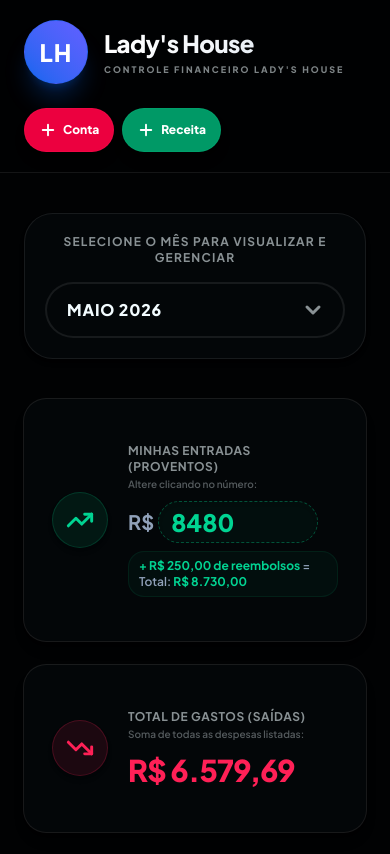
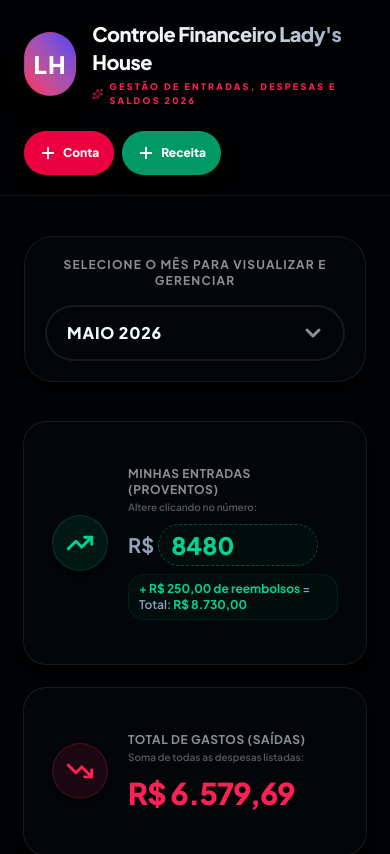
Before and after one commit to hpeixotosp/dashflavio, a Next.js app: page / in a window 390 px wide. Shown: the top 854 px of the page. Built offline with nearby package versions, Linux system fonts and the light colour scheme.

Commit message:
feat: enhance header design to highlight Controle Financeiro Lady's House, improve delete confirmation for accounts vs credits, add Excluir column header

```diff
--- a/src/components/dashboard-client.tsx
+++ b/src/components/dashboard-client.tsx
@@ -453,9 +453,14 @@ export default function DashboardClient() {
     }, 1000);
   };
 
-  // Excluir qualquer conta! ("eu devo ter a opção de excluí-la.")
+  // Excluir qualquer conta ou reembolso!
   const handleDeleteExpense = (expenseId: string) => {
-    if (confirm("Você deseja realmente excluir esta conta da lista deste mês?")) {
+    const month = data.find(m => m.id === selectedMonthId);
+    const item = month?.expenses.find(e => e.id === expenseId);
+    const isCredit = item?.type === "adjustment";
+    const typeText = isCredit ? "este crédito/reembolso" : "esta conta";
+
+    if (confirm(`Você deseja realmente excluir ${typeText} da lista deste mês?`)) {
       const updated = data.map(m => {
         if (m.id === selectedMonthId) {
           return { ...m, expenses: m.expenses.filter(e => e.id !== expenseId) };
@@ -605,15 +610,15 @@ export default function DashboardClient() {
           <div className="mx-auto flex flex-col md:flex-row max-w-7xl items-start md:items-center justify-between px-6 py-5 md:px-8 gap-4 md:gap-0">
 
             <div className="flex items-center gap-4">
-              <div className="flex h-16 w-16 items-center justify-center rounded-full bg-gradient-to-tr from-primary to-indigo-500 text-white font-black text-2xl shadow-xl shadow-primary/25 border border-primary/20 tracking-wider">
+              <div className="flex h-16 w-16 items-center justify-center rounded-full bg-gradient-to-tr from-rose-500 to-indigo-600 text-white font-black text-2xl shadow-xl shadow-rose-550/25 border border-rose-500/20 tracking-wider">
                 LH
               </div>
               <div>
-                <h1 className="font-black tracking-tight bg-gradient-to-r from-white via-slate-100 to-slate-300 bg-clip-text text-transparent flex items-center gap-2 text-2xl md:text-3xl">
-                  Lady&apos;s House
+                <h1 className="font-black tracking-tight bg-gradient-to-r from-white via-slate-200 to-slate-400 bg-clip-text text-transparent flex items-center gap-2 text-xl md:text-3xl">
+                  Controle Financeiro Lady&apos;s House
                 </h1>
-                <p className="text-muted-foreground/90 font-black text-[9px] md:text-[10px] uppercase tracking-[0.22em] mt-1">
-                  CONTROLE FINANCEIRO LADY&apos;S HOUSE
+                <p className="text-rose-500 font-extrabold text-[9px] md:text-[10px] uppercase tracking-[0.25em] mt-1 flex items-center gap-1.5">
+                  <Sparkles className="h-3.5 w-3.5 text-rose-500 animate-pulse" /> GESTÃO DE ENTRADAS, DESPESAS E SALDOS 2026
                 </p>
               </div>
             </div>
@@ -1142,7 +1147,7 @@ function TableExpensesList({
             <TableHead className="hidden md:table-cell w-[100px] font-extrabold text-slate-400 text-xs uppercase tracking-wider">Tipo</TableHead>
             <TableHead className="w-[110px] md:w-[150px] text-right font-extrabold text-slate-400 text-xs uppercase tracking-wider">Valor</TableHead>
             <TableHead className="w-[70px] text-center font-extrabold text-slate-400 text-xs uppercase tracking-wider">Pago?</TableHead>
-            <TableHead className="w-[50px] text-center"></TableHead> {/* Lixeira */}
+            <TableHead className="w-[70px] text-center font-extrabold text-slate-400 text-xs uppercase tracking-wider">Excluir</TableHead>
           </TableRow>
         </TableHeader>
         <TableBody>
```
